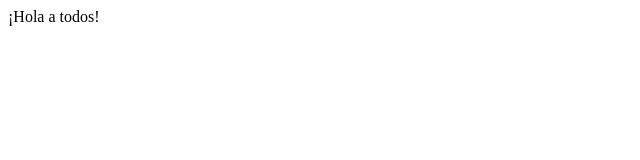
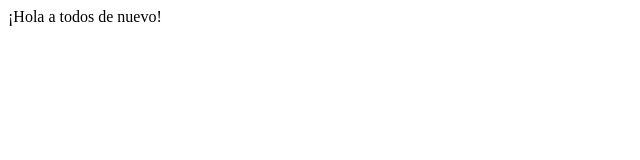
Before and after one commit to JoakiDev/curso-primera, a plain HTML site: page index.html in a window 1280 px wide. Shown: the full height of the page, 0-640 px from the left. Drawn offline with Linux system fonts and the light colour scheme.

Commit message:
cambio de texto

```diff
--- a/index.html
+++ b/index.html
@@ -6,6 +6,6 @@
     <title>Document</title>
 </head>
 <body>
-    ¡Hola a todos!
+    ¡Hola a todos de nuevo!
 </body>
 </html>
```
